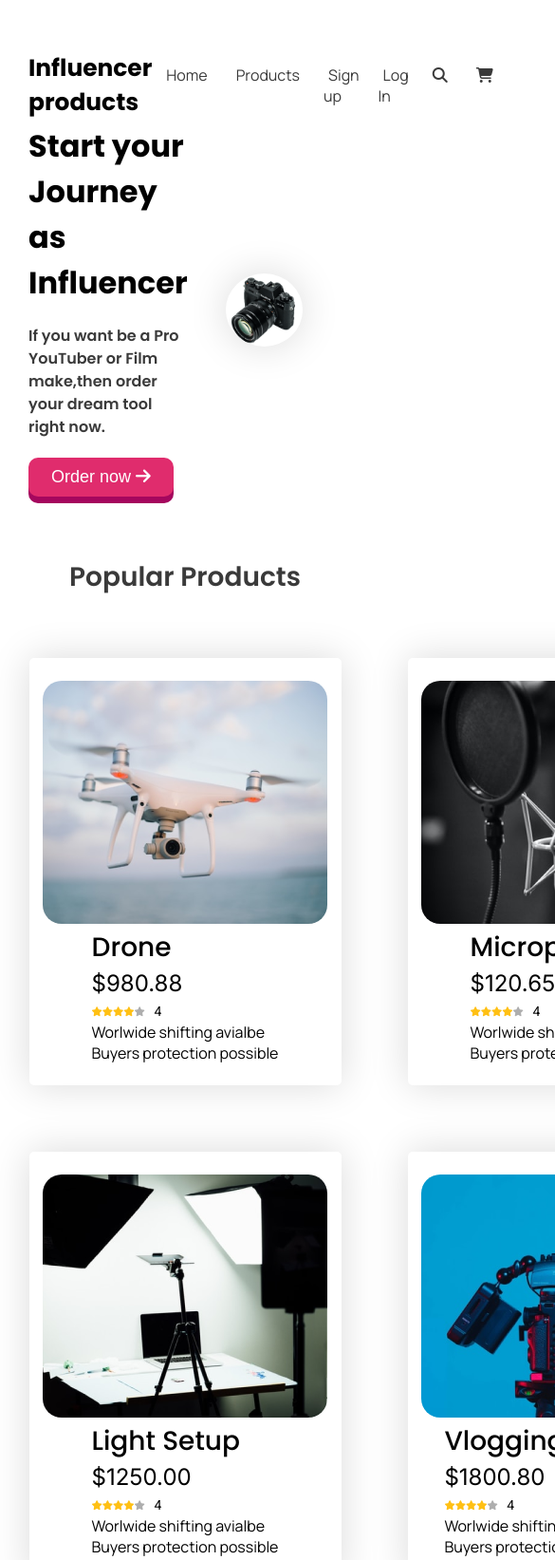
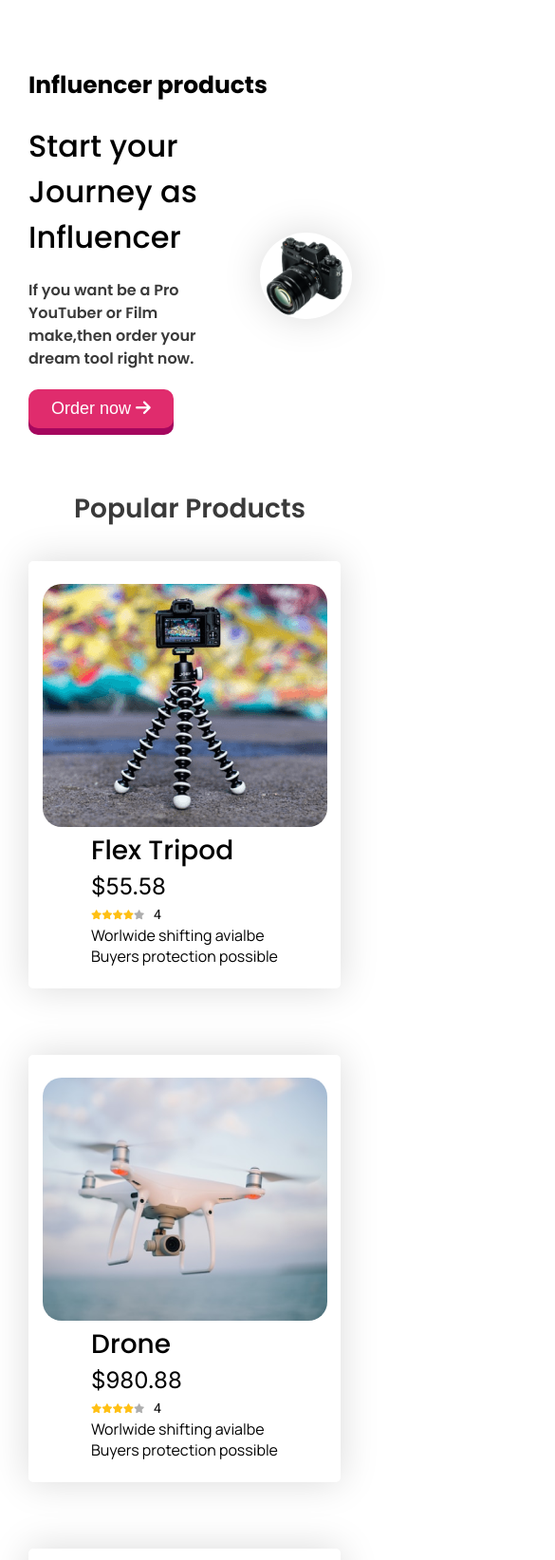
Before and after one commit to iamdilipsarker/p-hero-assignment-2, a plain HTML site: page index.html in a window 390 px wide. Shown: the top 1643 px of the page at 95% size, 585 px wide, since content can reach past the window. Drawn offline with Linux system fonts and the light colour scheme.

Commit message:
@media query added

```diff
--- a/style.css
+++ b/style.css
@@ -74,7 +74,6 @@ nav{
 }
 .navigation{
     display: flex;
-
 }
 .navigation li{
     list-style: none;
@@ -349,3 +348,101 @@ h6{
 .social-link{
     color:#FFFFFF;
 }
+/*-----------------------------------*\
+ responsive css design starts here
+\*----------------------------------*/
+/*------------------------*\
+ mobile devices
+\*------------------------*/
+  @media only  screen and (max-width:688px) {
+    .container{
+        width:100%;
+
+    }
+    .navigation{
+        visibility: hidden;
+    }
+    .products-items{
+        width:100%;
+        display:grid;
+        grid-template-columns: repeat(1,1fr);
+        justify-content: center;
+        align-items: center;
+
+    }
+    .products-item{
+        display: flex;
+        flex-direction: column;
+    }
+
+}
+.title{
+    font-family: Poppins;
+    font-size: 30px;
+    font-style: normal;
+    font-weight: 400;
+    line-height: 20px;
+    white-space: nowrap;
+    letter-spacing: 0px;
+    text-align: left;
+}
+.banner-left h1{
+    font-family: Poppins;
+    font-weight: 500;
+    font-size: 2em;
+}
+.section-title h2 {
+    margin-right: 50px;
+    margin-bottom: 20px;
+}
+.see-more-area{
+    margin-right: 40px;
+}
+/*------------------------*\
+ tablet devices
+\*------------------------*/
+
+@media only  screen and (min-width:689px) and (max-width:992px) {
+    .container{
+        width:100%;
+
+    }
+    .navigation{
+        visibility: hidden;
+    }
+    .products-items{
+        width:100%;
+        display:grid;
+        grid-template-columns: repeat(2,1fr);
+        justify-content: center;
+        align-items: center;
+
+    }
+    .products-item{
+        display: flex;
+        flex-direction: column;
+    }
+
+}
+.title{
+    font-family: Poppins;
+    font-size: 30px;
+    font-style: normal;
+    font-weight: 400;
+    line-height: 20px;
+    white-space: nowrap;
+    letter-spacing: 0px;
+    text-align: left;
+}
+.banner-left h1{
+    font-family: Poppins;
+    font-weight: 500;
+    font-size: 2em;
+}
+.section-title h2 {
+    margin-right: 50px;
+    margin-bottom: 20px;
+}
+.see-more-area{
+    margin-right: 40px;
+}
```
